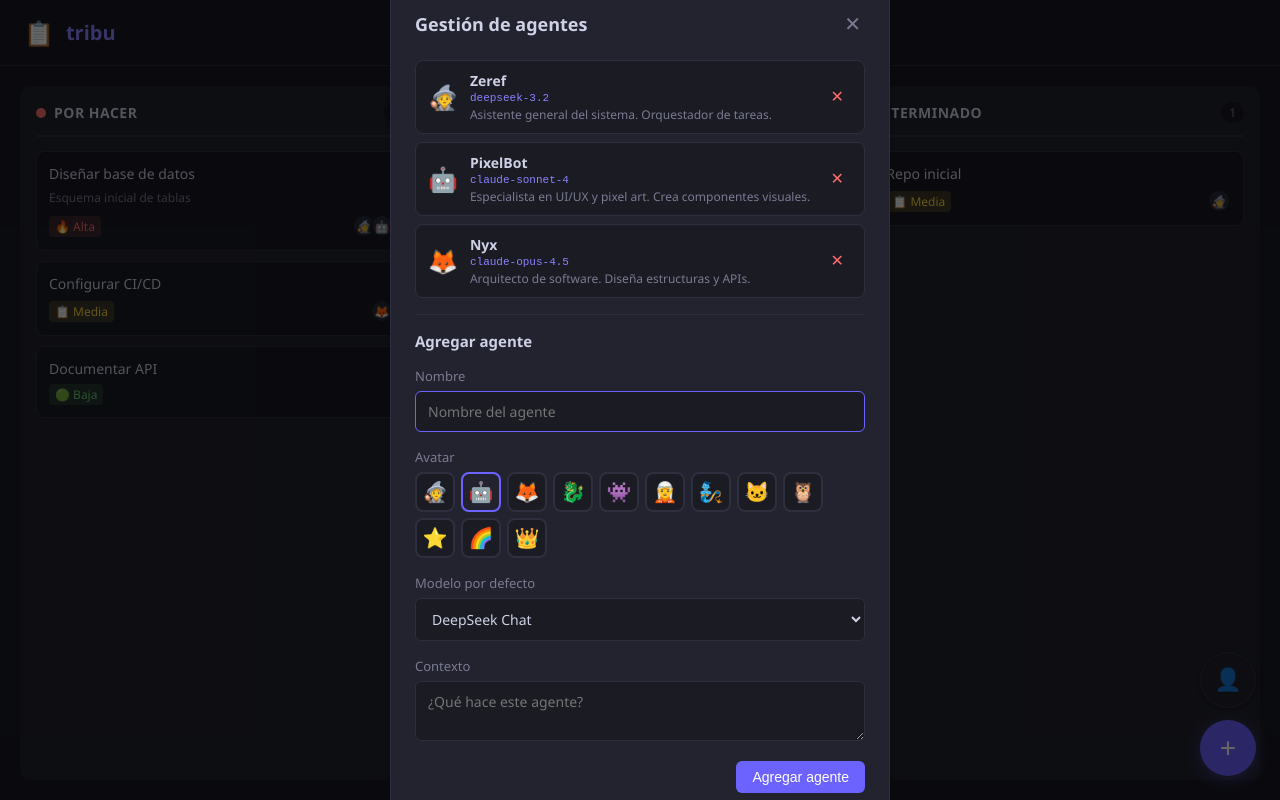
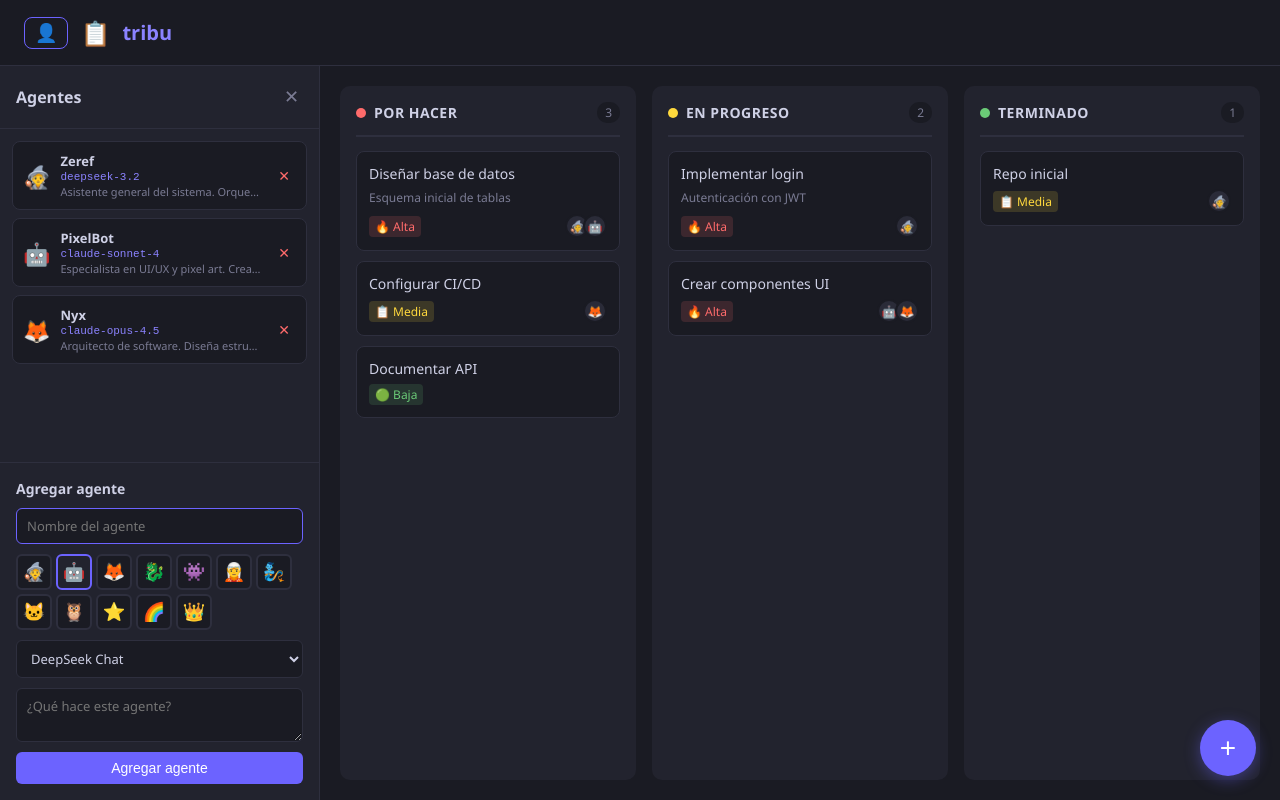
Before and after one commit to luisoswaldogarcia/tribu, a React (Vite) app: page / in a window 1280 px wide. Both pictures are taken after a click on the button "Gestionar agentes". Built offline with nearby package versions, Linux system fonts and the light colour scheme.

Commit message:
refactor: agent management as side panel, toggle from header

```diff
--- a/src/App.tsx
+++ b/src/App.tsx
@@ -1,16 +1,30 @@
+import { useState } from 'react'
 import { AgentProvider } from './context/AgentContext'
 import { ModelProvider } from './context/ModelContext'
 import KanbanBoard from './components/KanbanBoard'
+import AgentManager from './components/AgentManager'
 
 function App() {
+  const [showAgents, setShowAgents] = useState(false)
+
   return (
     <AgentProvider>
       <ModelProvider>
         <header>
+          <button
+            className={`header-agent-btn${showAgents ? ' active' : ''}`}
+            onClick={() => setShowAgents((v) => !v)}
+            title="Gestionar agentes"
+          >
+            👤
+          </button>
           <span style={{ fontSize: 24 }}>📋</span>
           <h1>tribu</h1>
         </header>
-        <KanbanBoard />
+        <div className="app-body">
+          {showAgents && <AgentManager onClose={() => setShowAgents(false)} />}
+          <KanbanBoard />
+        </div>
       </ModelProvider>
     </AgentProvider>
   )
--- a/src/components/AgentManager.tsx
+++ b/src/components/AgentManager.tsx
@@ -5,6 +5,8 @@ import { useModels } from '../context/ModelContext'
 interface Props {
   onClose: () => void
 }
+
+const avatars = ['🧙', '🤖', '🦊', '🐉', '👾', '🧝', '🧞', '🐱', '🦉', '⭐', '🌈', '👑']
 
 export default function AgentManager({ onClose }: Props) {
   const { agents, addAgent, removeAgent } = useAgents()
@@ -24,24 +26,21 @@ export default function AgentManager({ onClose }: Props) {
     setContext('')
   }
 
-  const avatars = ['🧙', '🤖', '🦊', '🐉', '👾', '🧝', '🧞', '🐱', '🦉', '⭐', '🌈', '👑']
-
   return (
-    <div className="modal-overlay" onClick={onClose}>
-      <div className="modal modal-wide" onClick={(e) => e.stopPropagation()}>
-        <div className="modal-header">
-          <h2>Gestión de agentes</h2>
-          <button className="modal-close" onClick={onClose}>✕</button>
+    <div className="agent-panel">
+      <div className="agent-panel-header">
+        <h2>Agentes</h2>
+        <button className="agent-panel-close" onClick={onClose}>✕</button>
       </div>
 
-        <div className="agent-list">
+      <div className="agent-panel-list">
         {agents.map((agent) => (
-            <div key={agent.id} className="agent-list-item">
-              <span className="agent-list-avatar">{agent.avatar}</span>
-              <div className="agent-list-info">
+          <div key={agent.id} className="agent-panel-item">
+            <span className="agent-panel-avatar">{agent.avatar}</span>
+            <div className="agent-panel-info">
               <strong>{agent.name}</strong>
-                <span className="agent-list-model">{agent.model}</span>
-                <span className="agent-list-context">{agent.context}</span>
+              <span className="agent-panel-model">{agent.model}</span>
+              <span className="agent-panel-context">{agent.context}</span>
             </div>
             <button
               className="agent-remove-btn"
@@ -54,12 +53,8 @@ export default function AgentManager({ onClose }: Props) {
         ))}
       </div>
 
-        <hr className="agent-divider" />
-
-        <form onSubmit={handleAdd} className="agent-add-form">
+      <form onSubmit={handleAdd} className="agent-panel-form">
         <h3>Agregar agente</h3>
-          <label>
-            Nombre
         <input
           type="text"
           value={name}
@@ -67,9 +62,6 @@ export default function AgentManager({ onClose }: Props) {
           placeholder="Nombre del agente"
           autoFocus
         />
-          </label>
-          <label>
-            Avatar
         <div className="avatar-picker">
           {avatars.map((a) => (
             <button
@@ -82,9 +74,6 @@ export default function AgentManager({ onClose }: Props) {
             </button>
           ))}
         </div>
-          </label>
-          <label>
-            Modelo por defecto
         <select
           value={model}
           onChange={(e) => setModel(e.target.value)}
@@ -95,21 +84,14 @@ export default function AgentManager({ onClose }: Props) {
             </option>
           ))}
         </select>
-          </label>
-          <label>
-            Contexto
         <textarea
           value={context}
           onChange={(e) => setContext(e.target.value)}
           placeholder="¿Qué hace este agente?"
           rows={2}
         />
-          </label>
-          <div className="modal-actions">
         <button type="submit" className="btn-primary">Agregar agente</button>
-          </div>
       </form>
-      </div>
     </div>
   )
 }
--- a/src/components/KanbanBoard.tsx
+++ b/src/components/KanbanBoard.tsx
@@ -4,7 +4,6 @@ import { initialColumns, getColumnName } from '../data'
 import { useAgents } from '../context/AgentContext'
 import KanbanColumn from './KanbanColumn'
 import CreateTaskModal from './CreateTaskModal'
-import AgentManager from './AgentManager'
 
 function generateId(): string {
   return 't' + Date.now().toString(36) + Math.random().toString(36).slice(2, 6)
@@ -20,7 +19,6 @@ export default function KanbanBoard() {
   const { agents, setPersistedAgents } = useAgents()
   const [columns, setColumns] = useState<Column[]>(initialColumns)
   const [showCreateModal, setShowCreateModal] = useState(false)
-  const [showAgentManager, setShowAgentManager] = useState(false)
   const [loaded, setLoaded] = useState(false)
   const saveTimer = useRef<ReturnType<typeof setTimeout> | null>(null)
 
@@ -134,7 +132,6 @@ export default function KanbanBoard() {
         ))}
       </div>
       <div className="fab-group">
-        <button className="fab fab-agent" onClick={() => setShowAgentManager(true)} title="Gestionar agentes">👤</button>
         <button className="fab" onClick={() => setShowCreateModal(true)} title="Nueva tarea">+</button>
       </div>
       {showCreateModal && (
@@ -143,9 +140,6 @@ export default function KanbanBoard() {
           onCreate={handleCreate}
         />
       )}
-      {showAgentManager && (
-        <AgentManager onClose={() => setShowAgentManager(false)} />
-      )}
     </>
   )
 }
--- a/src/index.css
+++ b/src/index.css
@@ -228,113 +228,183 @@ header h1 {
   box-shadow: 0 6px 20px rgba(108, 99, 255, 0.6);
 }
 
-.fab-agent {
-  background: var(--surface);
-  border: 1px solid var(--border);
-  font-size: 22px;
-  box-shadow: 0 2px 8px rgba(0, 0, 0, 0.3);
+/* Layout */
+.app-body {
+  flex: 1;
+  display: flex;
+  overflow: hidden;
 }
 
-.fab-agent:hover {
-  background: var(--surface-hover);
+/* Header agent button */
+.header-agent-btn {
+  background: none;
+  border: 1px solid var(--border);
+  border-radius: 8px;
+  font-size: 18px;
+  padding: 6px 10px;
+  cursor: pointer;
+  transition: all 0.15s;
+  line-height: 1;
 }
 
-/* Agent Manager */
-.modal-wide {
-  width: 500px !important;
+.header-agent-btn:hover,
+.header-agent-btn.active {
+  border-color: var(--accent);
+  background: var(--accent-bg);
 }
 
-.agent-list {
+/* Agent Panel (side panel) */
+.agent-panel {
+  width: 320px;
+  min-width: 320px;
+  border-right: 1px solid var(--border);
+  background: var(--surface);
+  display: flex;
+  flex-direction: column;
+  overflow: hidden;
+}
+
+.agent-panel-header {
+  display: flex;
+  align-items: center;
+  justify-content: space-between;
+  padding: 16px;
+  border-bottom: 1px solid var(--border);
+}
+
+.agent-panel-header h2 {
+  font-size: 16px;
+  font-weight: 600;
+}
+
+.agent-panel-close {
+  background: none;
+  border: none;
+  color: var(--text-muted);
+  font-size: 18px;
+  cursor: pointer;
+  padding: 4px;
+}
+
+.agent-panel-close:hover {
+  color: var(--text);
+}
+
+.agent-panel-list {
+  flex: 1;
+  overflow-y: auto;
+  padding: 12px;
   display: flex;
   flex-direction: column;
   gap: 8px;
-  margin-bottom: 16px;
-  max-height: 300px;
-  overflow-y: auto;
 }
 
-.agent-list-item {
+.agent-panel-item {
   display: flex;
   align-items: center;
-  gap: 12px;
+  gap: 10px;
   background: var(--bg);
   border: 1px solid var(--border);
   border-radius: 8px;
-  padding: 10px 12px;
+  padding: 10px;
 }
 
-.agent-list-avatar {
-  font-size: 24px;
+.agent-panel-avatar {
+  font-size: 22px;
 }
 
-.agent-list-info {
+.agent-panel-info {
   flex: 1;
   display: flex;
   flex-direction: column;
-  gap: 2px;
+  gap: 1px;
+  min-width: 0;
 }
 
-.agent-list-info strong {
-  font-size: 14px;
+.agent-panel-info strong {
+  font-size: 13px;
   color: var(--text);
 }
 
-.agent-list-model {
+.agent-panel-model {
   font-size: 11px;
   color: var(--accent-light);
   font-family: monospace;
 }
 
-.agent-list-context {
-  font-size: 12px;
+.agent-panel-context {
+  font-size: 11px;
   color: var(--text-muted);
+  white-space: nowrap;
+  overflow: hidden;
+  text-overflow: ellipsis;
 }
 
 .agent-remove-btn {
   background: none;
   border: none;
   color: var(--todo-color);
-  font-size: 16px;
+  font-size: 14px;
   cursor: pointer;
-  padding: 4px 8px;
+  padding: 4px 6px;
   border-radius: 4px;
+  flex-shrink: 0;
 }
 
 .agent-remove-btn:hover {
   background: rgba(255, 107, 107, 0.15);
 }
 
-.agent-divider {
-  border: none;
+.agent-panel-form {
+  padding: 16px;
   border-top: 1px solid var(--border);
-  margin: 16px 0;
+  display: flex;
+  flex-direction: column;
+  gap: 10px;
 }
 
-.agent-add-form {
-  display: flex;
-  flex-direction: column;
-  gap: 12px;
+.agent-panel-form h3 {
+  font-size: 14px;
+  font-weight: 600;
+  color: var(--text);
 }
 
-.agent-add-form h3 {
-  font-size: 15px;
-  font-weight: 600;
+.agent-panel-form input,
+.agent-panel-form select,
+.agent-panel-form textarea {
+  background: var(--bg);
+  border: 1px solid var(--border);
+  border-radius: 6px;
+  padding: 8px 10px;
   color: var(--text);
+  font-size: 13px;
+  font-family: inherit;
+}
+
+.agent-panel-form input:focus,
+.agent-panel-form select:focus,
+.agent-panel-form textarea:focus {
+  outline: none;
+  border-color: var(--accent);
+}
+
+.agent-panel-form textarea {
+  resize: vertical;
 }
 
 .avatar-picker {
   display: flex;
   flex-wrap: wrap;
-  gap: 6px;
+  gap: 4px;
 }
 
 .avatar-option {
-  width: 40px;
-  height: 40px;
-  border-radius: 8px;
+  width: 36px;
+  height: 36px;
+  border-radius: 6px;
   border: 2px solid var(--border);
   background: var(--bg);
-  font-size: 20px;
+  font-size: 18px;
   cursor: pointer;
   transition: all 0.15s;
   display: flex;
```
Also changed, not shown: 1 other file (tests, documents, lock files or other folders). Lines whose indentation alone changed are shown as unchanged.
